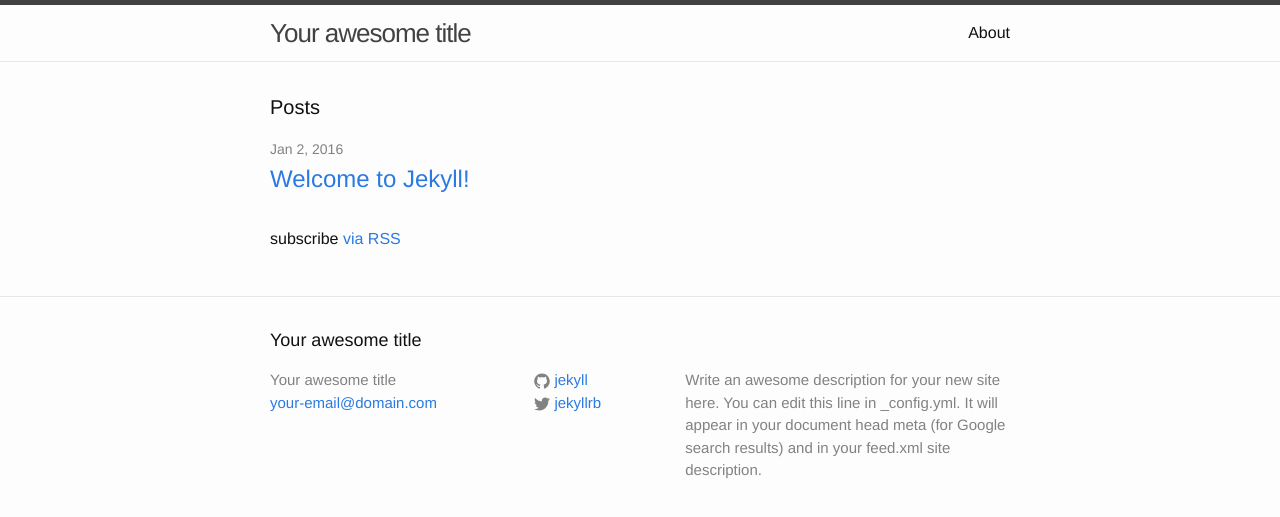
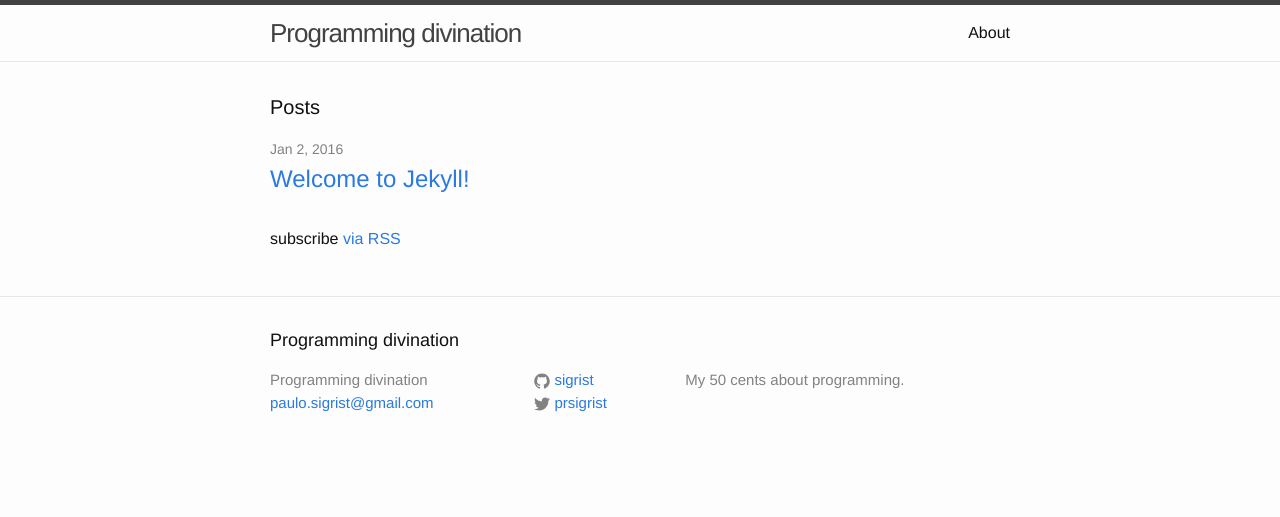
Before and after one commit to sigrist/sigrist.github.io, a Jekyll site: the page built from index.html, in a window 1280 px wide. Shown: the top 517 px of the page. Built offline with Jekyll 4.4.1, drawn with Linux system fonts in a browser that asks for light colours.

Commit message:
Ajustes no config

```diff
--- a/_config.yml
+++ b/_config.yml
@@ -1,14 +1,15 @@
 # Site settings
-title: Your awesome title
-email: your-email@domain.com
+title: Programming divination
+email: paulo.sigrist@gmail.com
 description: > # this means to ignore newlines until "baseurl:"
-  Write an awesome description for your new site here. You can edit this
-  line in _config.yml. It will appear in your document head meta (for
-  Google search results) and in your feed.xml site description.
+  My 50 cents about programming.
 baseurl: "" # the subpath of your site, e.g. /blog/
-url: "http://yourdomain.com" # the base hostname & protocol for your site
-twitter_username: jekyllrb
-github_username:  jekyll
+url: "http://sigrist,github.io" # the base hostname & protocol for your site
+twitter_username: prsigrist
+github_username:  sigrist
 
 # Build settings
 markdown: kramdown
+
+# Theme settings
+theme: jekyll-theme-hacker
```
